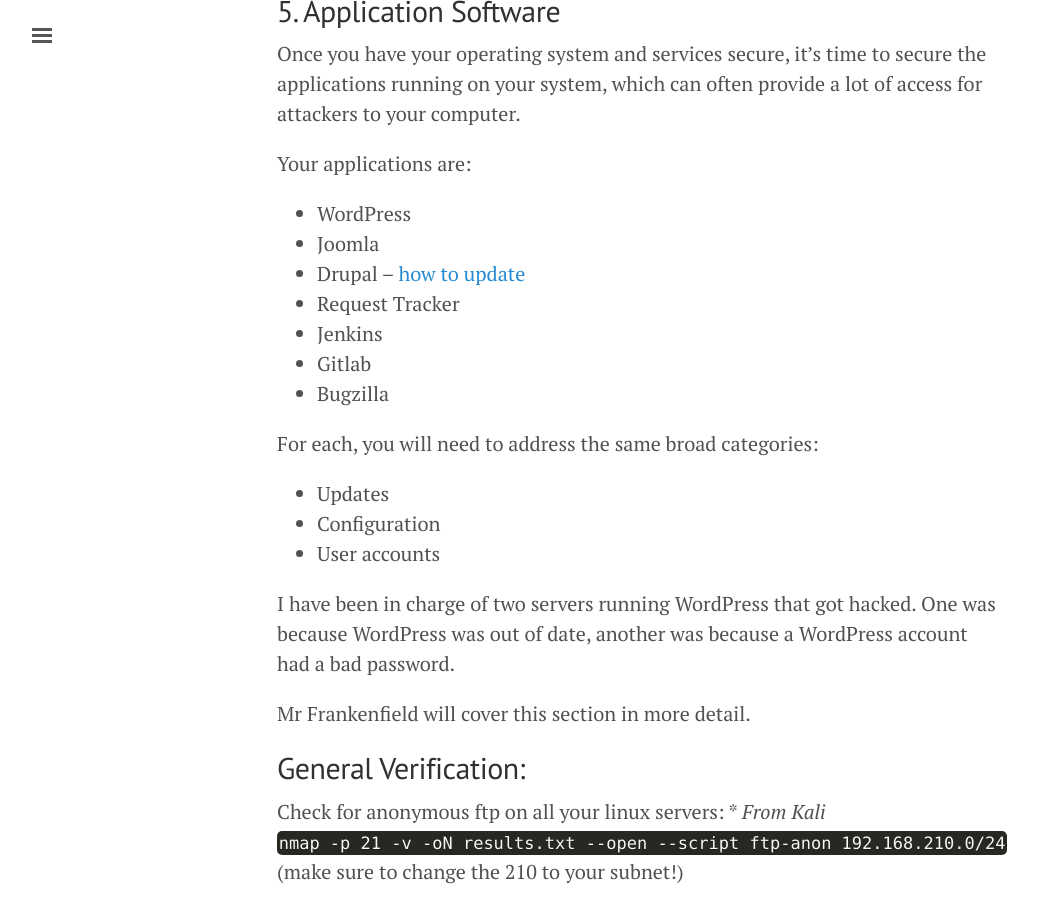
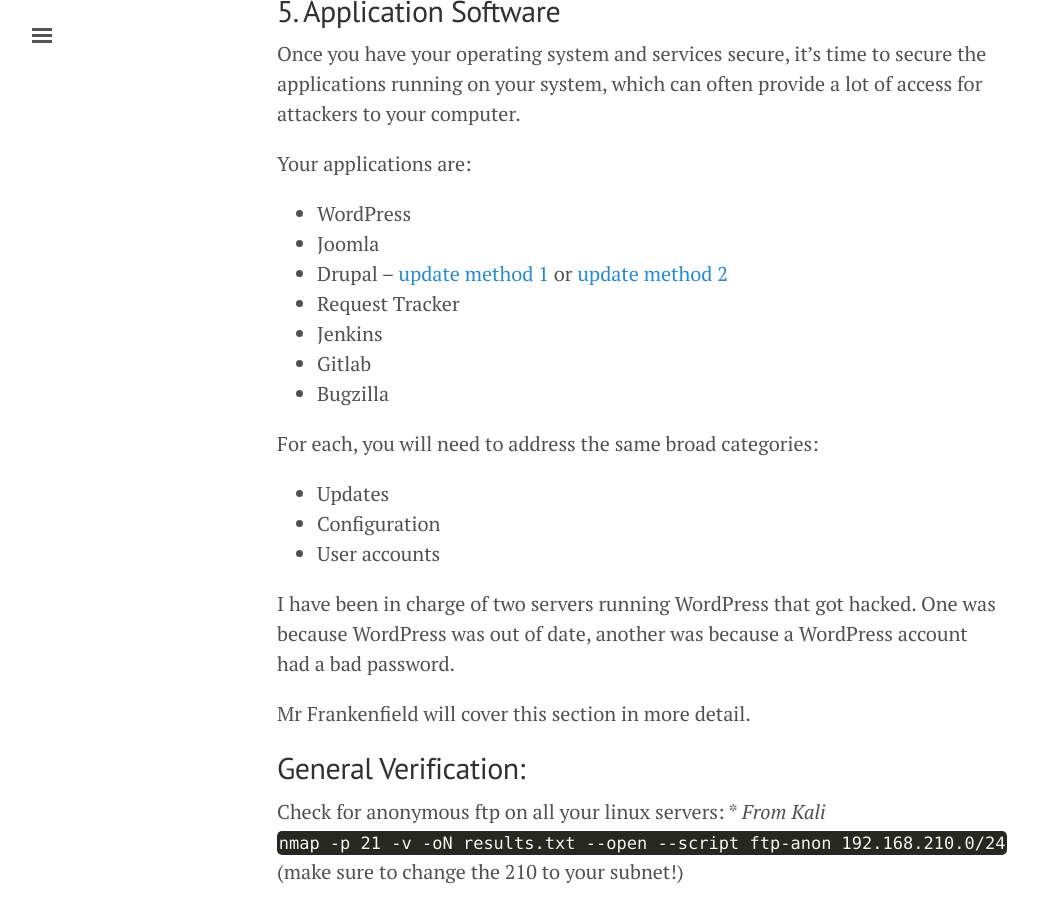
Before and after one commit to slackboxster/slackboxster.github.io, a Jekyll site: the page built from gencyber2017/lesson.md, in a window 1280 px wide and 900 px high, scrolled down 22749 px. Shown: the whole window, without its empty margins (3-1041 px from the left). Built offline with Jekyll 4.4.1, drawn with Linux system fonts in a browser that asks for light colours.

Commit message:
add another drupal update link

```diff
--- a/gencyber2017/lesson.md
+++ b/gencyber2017/lesson.md
@@ -562,7 +562,7 @@
 
 * WordPress
 * Joomla
-* Drupal -- [how to update](https://www.drupal.org/docs/7/updating-your-drupal-site/how-to-update-drupal-core)
+* Drupal -- [update method 1](https://www.drupal.org/node/2550801) or [update method 2](https://www.drupal.org/docs/7/updating-your-drupal-site/how-to-update-drupal-core)
 * Request Tracker
 * Jenkins
 * Gitlab
```
